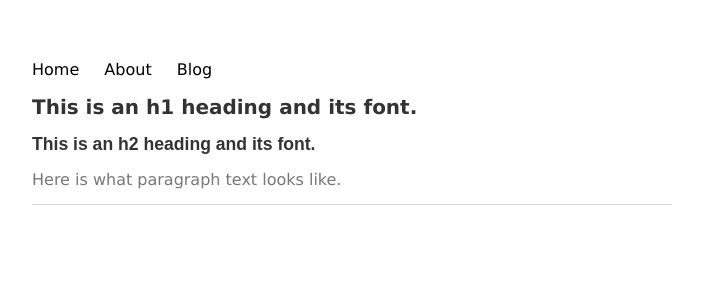
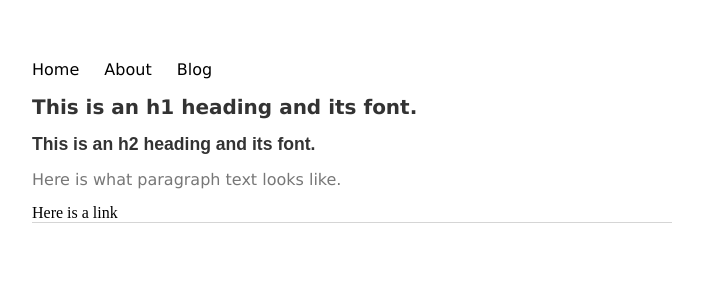
Before and after one commit to momentaryanblog/momentaryanblog.github.io, a Jekyll site: the page built from about/index.html, in a window 1280 px wide. Shown: the top 300 px of the page, without its empty margins (288-991 px from the left). Built offline with Jekyll 4.4.1, drawn with Linux system fonts in a browser that asks for light colours.

Commit message:
Update index.html

```diff
--- a/about/index.html
+++ b/about/index.html
@@ -6,6 +6,8 @@ title: MomentaRyan
 	<h1>This is an h1 heading and its font.</h1>
 	<h2>This is an h2 heading and its font.</h2>
 	<p>Here is what paragraph text looks like.</p>
+	<a href=/blog>Here is a link</a>
+
 
 
 </div><!-- /.blurb -->
```
